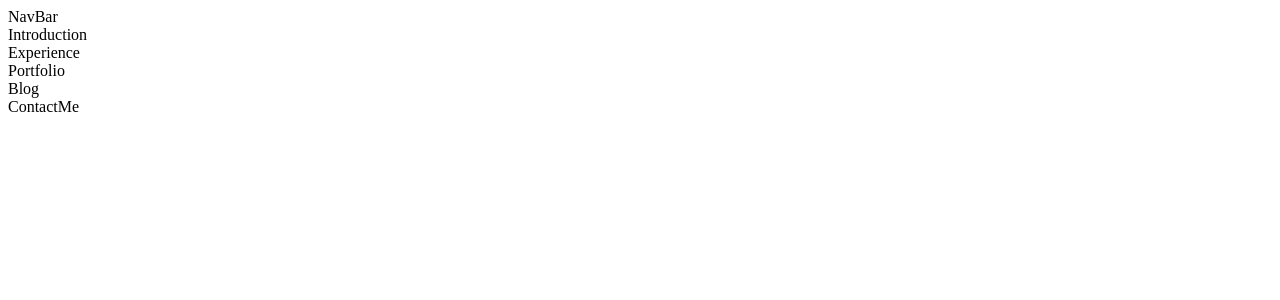
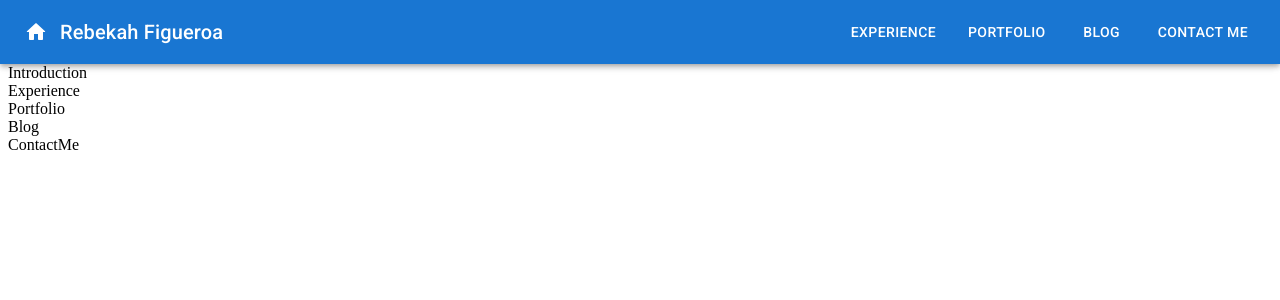
Before and after one commit to RebekahFigueroa/personal-website, a React (Create React App) app: page / in a window 1280 px wide. Shown: the top 300 px of the page. Built offline with nearby package versions, Linux system fonts and the light colour scheme.

Commit message:
began building navbar components

```diff
--- a/src/App.js
+++ b/src/App.js
@@ -1,3 +1,4 @@
+import { Box } from "@mui/material";
 import React from "react";
 import Blog from "./Blog/Blog";
 import ContactMe from "./ContactMe/ContatctMe";
@@ -10,11 +11,13 @@ function App() {
   return (
     <div>
       <NavBar />
-      <Introduction />
-      <Experience />
-      <Portfolio />
-      <Blog />
-      <ContactMe />
+      <Box sx={{ height: "calc(100vh - 64px)", marginTop: "64px" }}>
+        <Introduction />
+        <Experience />
+        <Portfolio />
+        <Blog />
+        <ContactMe />
+      </Box>
     </div>
   );
 }
--- a/src/NavBar/NavBar.js
+++ b/src/NavBar/NavBar.js
@@ -1,7 +1,39 @@
+import HomeRoundedIcon from "@mui/icons-material/HomeRounded";
+import {
+  AppBar,
+  Button,
+  IconButton,
+  Stack,
+  Toolbar,
+  Typography,
+} from "@mui/material";
+
 import React from "react";
 
 function NavBar() {
-  return <div>NavBar</div>;
+  return (
+    <AppBar>
+      <Toolbar>
+        <IconButton
+          size="large"
+          edge="start"
+          color="inherit"
+          aria-label="Home button"
+        >
+          <HomeRoundedIcon />
+        </IconButton>
+        <Typography variant="h6" component="div" sx={{ flexGrow: 1 }}>
+          Rebekah Figueroa
+        </Typography>
+        <Stack direction="row" spacing={2}>
+          <Button color="inherit">Experience</Button>
+          <Button color="inherit">Portfolio</Button>
+          <Button color="inherit">Blog</Button>
+          <Button color="inherit">Contact Me</Button>
+        </Stack>
+      </Toolbar>
+    </AppBar>
+  );
 }
 
 export default NavBar;
```
